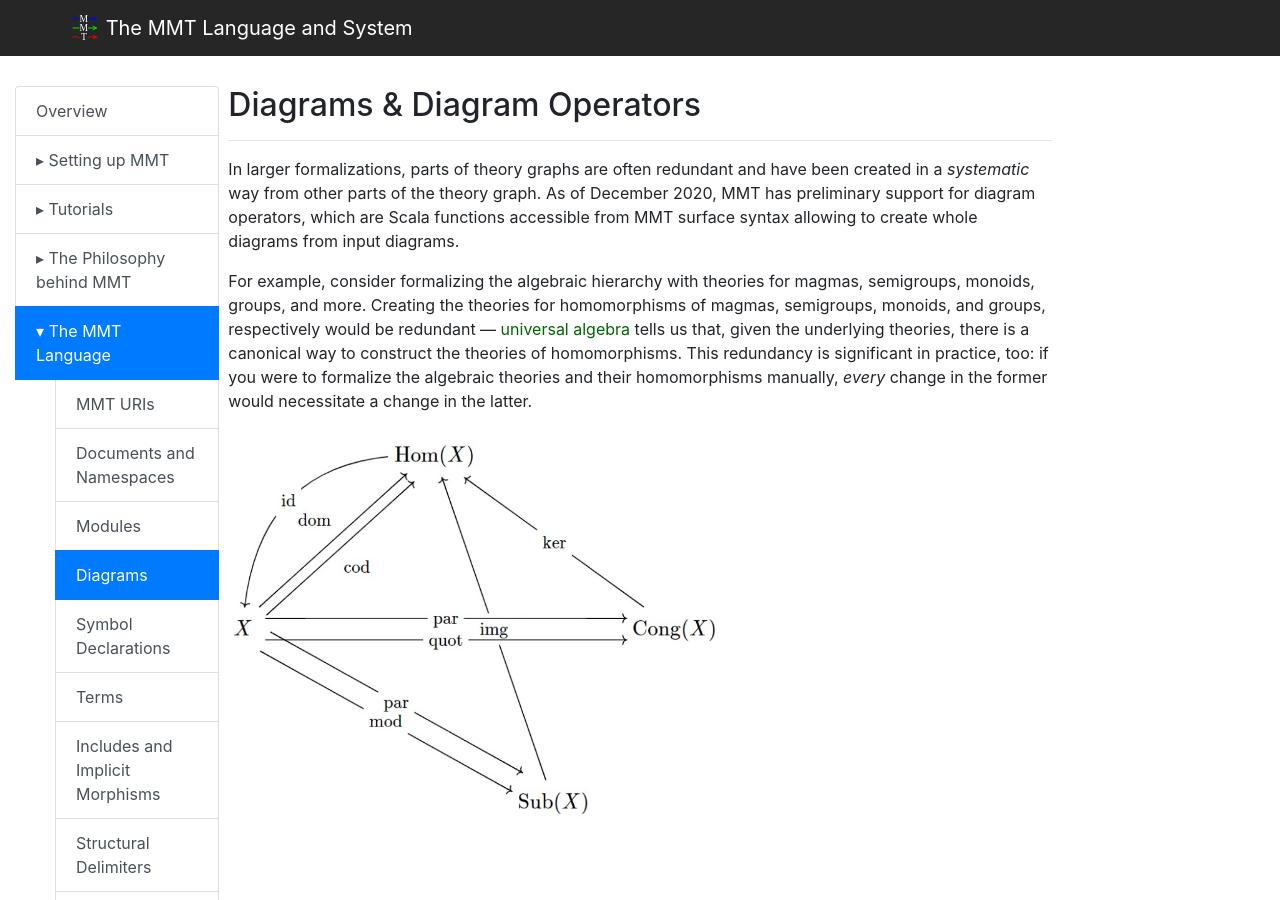
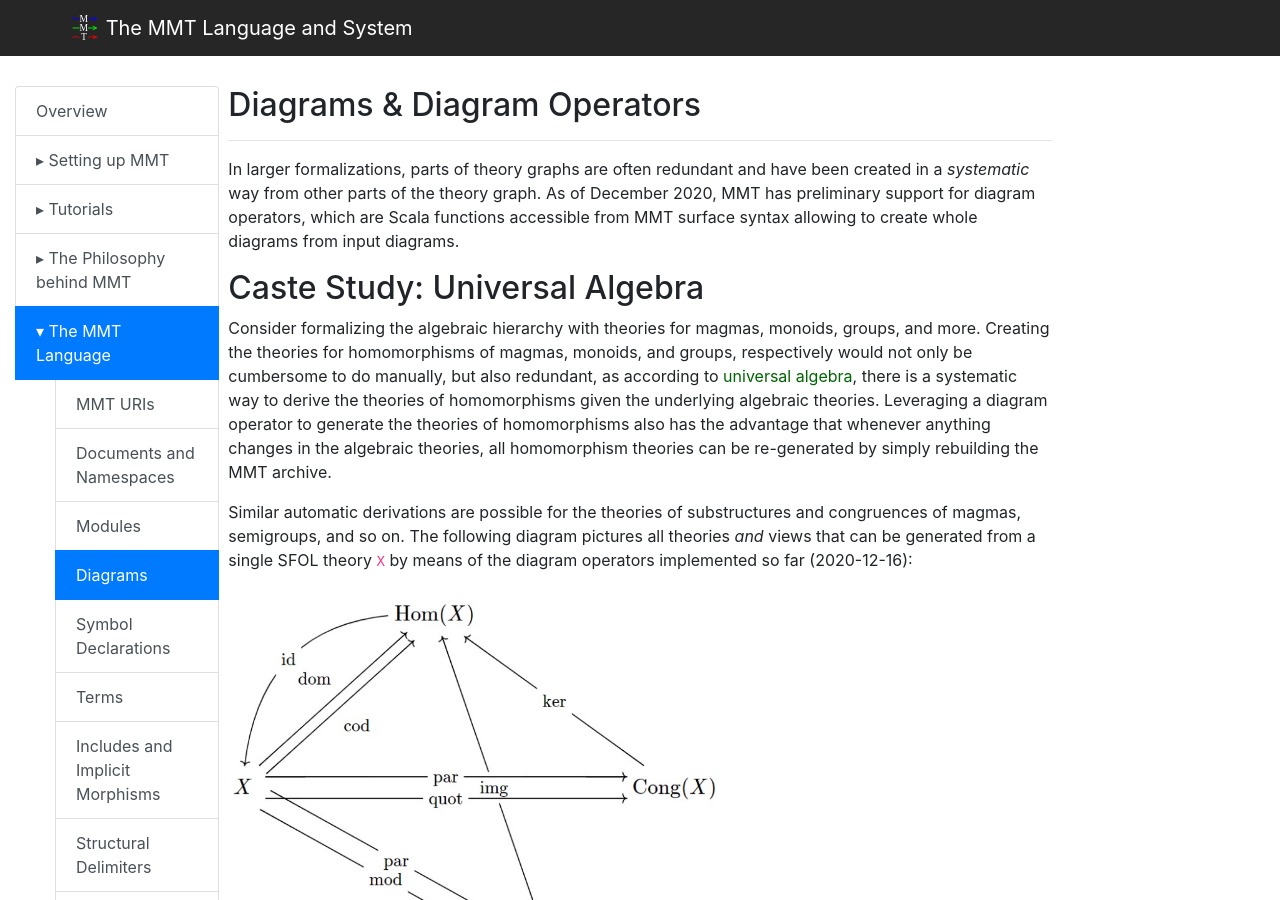
Before and after one commit to UniFormal/uniformal.github.io, a Jekyll site: the page built from doc/language/diagrams.md, in a window 1280 px wide and 900 px high. Built offline with Jekyll 4.4.1, drawn with Linux system fonts in a browser that asks for light colours.

Commit message:
Update diagrams.md

```diff
--- a/doc/language/diagrams.md
+++ b/doc/language/diagrams.md
@@ -6,11 +6,16 @@ title: Diagrams & Diagram Operators
 In larger formalizations, parts of theory graphs are often redundant and have been created in a *systematic* way from other parts of the theory graph.
 As of December 2020, MMT has preliminary support for diagram operators, which are Scala functions accessible from MMT surface syntax allowing to create whole diagrams from input diagrams.
 
-For example, consider formalizing the algebraic hierarchy with theories for magmas, semigroups, monoids, groups, and more.
-Creating the theories for homomorphisms of magmas, semigroups, monoids, and groups, respectively would be redundant &mdash;
-[universal algebra](https://en.wikipedia.org/wiki/Universal_algebra) tells us that, given the underlying theories,
-there is a canonical way to construct the theories of homomorphisms.
-This redundancy is significant in practice, too: if you were to formalize the algebraic theories and their homomorphisms manually,
-*every* change in the former would necessitate a change in the latter.
+## Caste Study: Universal Algebra
+
+Consider formalizing the algebraic hierarchy with theories for magmas, monoids, groups, and more.
+Creating the theories for homomorphisms of magmas, monoids, and groups, respectively would not only be cumbersome to do manually, but
+also redundant, as according to [universal algebra](https://en.wikipedia.org/wiki/Universal_algebra), there is a systematic way
+to derive the theories of homomorphisms given the underlying algebraic theories.
+Leveraging a diagram operator to generate the theories of homomorphisms also has the advantage that whenever anything changes
+in the algebraic theories, all homomorphism theories can be re-generated by simply rebuilding the MMT archive.
+
+Similar automatic derivations are possible for the theories of substructures and congruences of magmas, semigroups, and so on.
+The following diagram pictures all theories *and* views that can be generated from a single SFOL theory `X` by means of the diagram operators implemented so far (2020-12-16):
 
 <img alt="Universal algebra diagram operators Hom, Sub, Cong, and connectors" src="../../img/diagops-universal-algebra.png" width="500rem" />
```
